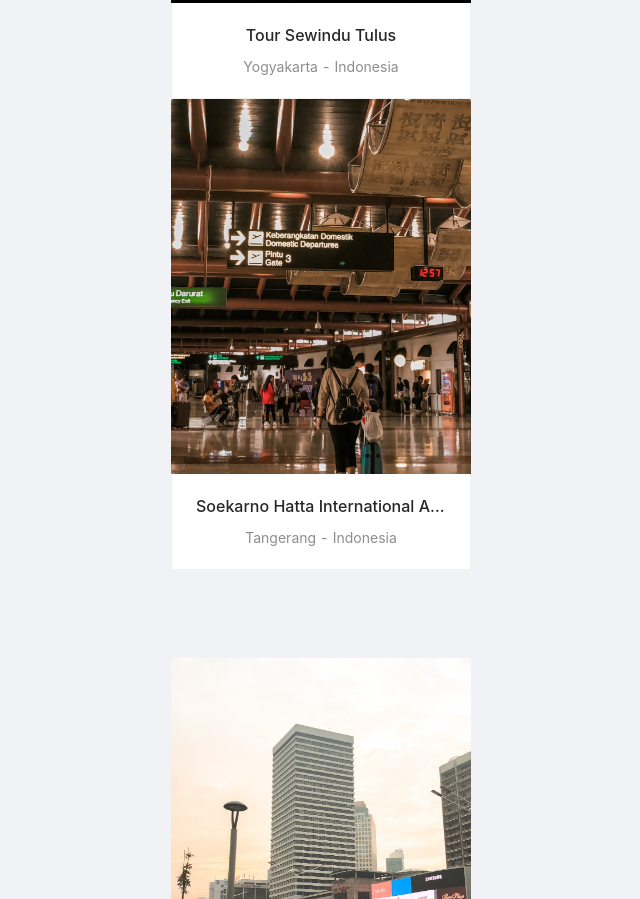
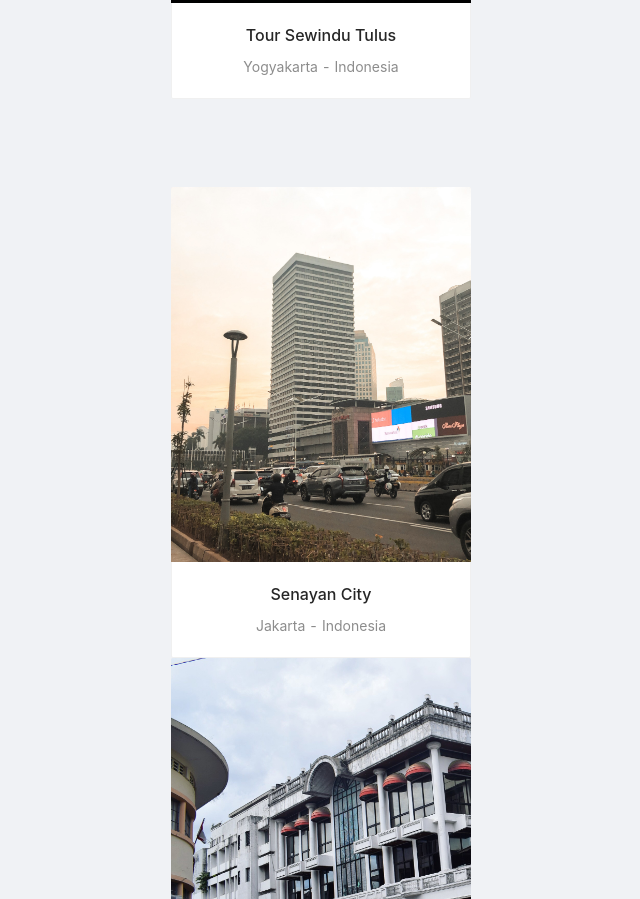
Before and after one commit to fanianugroho/TugasWeb3-12Maret, a React (Create React App) app: page /gallery in a window 1280 px wide. Shown: the part 1173-2072 px from the top of the page, without its empty margins (259-899 px from the left). Built offline with nearby package versions, Linux system fonts and the light colour scheme; no server answers.

Commit message:
ngehapus

```diff
--- a/src/modules/gallery-component.js
+++ b/src/modules/gallery-component.js
@@ -58,13 +58,7 @@ class PortofolioComponent extends Component{
                                 </Card>
                                 </Col>
                                 <Col span={90}>
-                                <Card
-                                    hoverable
-                                    style={{ width: 300 }}
-                                    cover={<img alt="example" src={image3} />}
-                                >
-                                    <Meta title="Soekarno Hatta International Airport" description="Tangerang - Indonesia" />
-                                </Card>
+
                                 </Col>
                                 </Row>
                                     <br/>
```
